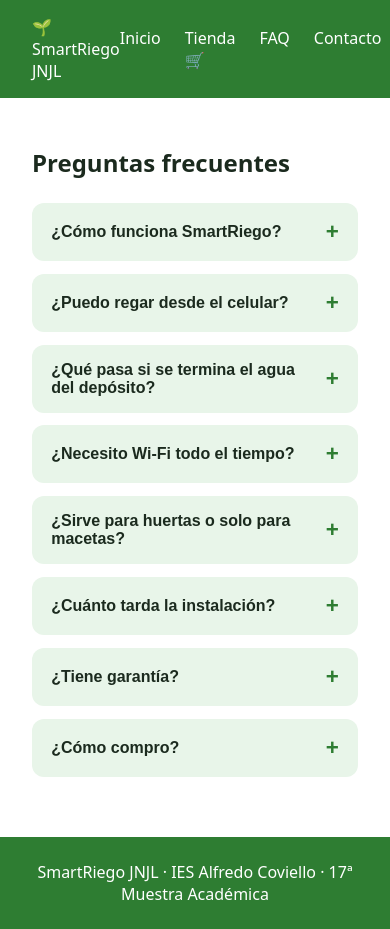
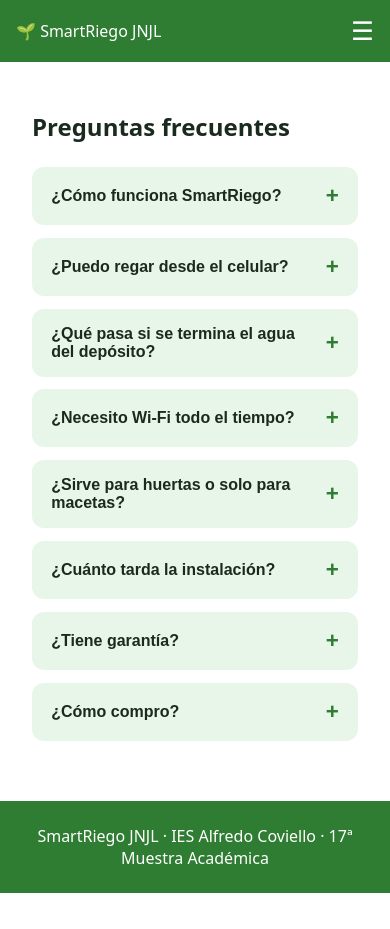
Before and after one commit to leandromonty/smartriego-web, a React (Vite) app: page /faq in a window 390 px wide. After the commit the page ends 893 px from the top, so only its background shows below. Built offline with nearby package versions, Linux system fonts and the light colour scheme.

Commit message:
feat: navbar responsive con menú hamburguesa y link activo

```diff
--- a/src/components/Navbar.jsx
+++ b/src/components/Navbar.jsx
@@ -1,19 +1,33 @@
-import { Link } from 'react-router-dom'
+import { useState } from 'react'
+import { Link, NavLink } from 'react-router-dom'
 import { useCarrito } from '../context/useCarrito'
 
 export default function Navbar() {
   const { cantidadTotal } = useCarrito()
+  const [abierto, setAbierto] = useState(false)
+
+  const cerrar = () => setAbierto(false)
 
   return (
     <header className="navbar">
-      <Link to="/" className="logo">🌱 SmartRiego JNJL</Link>
-      <nav>
-        <Link to="/">Inicio</Link>
-        <Link to="/tienda">
+      <Link to="/" className="logo" onClick={cerrar}>🌱 SmartRiego JNJL</Link>
+
+      <button
+        className="menu-toggle"
+        onClick={() => setAbierto(!abierto)}
+        aria-label="Abrir o cerrar menú"
+        aria-expanded={abierto}
+      >
+        {abierto ? '✕' : '☰'}
+      </button>
+
+      <nav className={abierto ? 'abierto' : ''}>
+        <NavLink to="/" end onClick={cerrar}>Inicio</NavLink>
+        <NavLink to="/tienda" onClick={cerrar}>
           Tienda 🛒{cantidadTotal > 0 && <span className="badge">{cantidadTotal}</span>}
-        </Link>
-        <Link to="/faq">FAQ</Link>
-        <Link to="/contacto">Contacto</Link>
+        </NavLink>
+        <NavLink to="/faq" onClick={cerrar}>FAQ</NavLink>
+        <NavLink to="/contacto" onClick={cerrar}>Contacto</NavLink>
       </nav>
     </header>
   )
--- a/src/index.css
+++ b/src/index.css
@@ -7,9 +7,25 @@
 body { font-family: system-ui, sans-serif; color: var(--texto); }
 a { text-decoration: none; color: inherit; }
 
-.navbar { display: flex; justify-content: space-between; align-items: center;
+/* NAV */
+
+.navbar { position: sticky; top: 0; z-index: 10;
+  display: flex; justify-content: space-between; align-items: center;
   padding: 1rem 2rem; background: var(--verde); color: white; }
 .navbar nav { display: flex; gap: 1.5rem; }
+.navbar nav a.active { font-weight: bold; border-bottom: 2px solid white; }
+
+.menu-toggle { display: none; background: none; border: none; color: white;
+  font-size: 1.6rem; cursor: pointer; }
+
+@media (max-width: 700px) {
+  .navbar { flex-wrap: wrap; padding: 1rem; }
+  .menu-toggle { display: block; }
+  .navbar nav { display: none; flex-direction: column; width: 100%; gap: 0; margin-top: .8rem; }
+  .navbar nav.abierto { display: flex; }
+  .navbar nav a { padding: .8rem 0; border-top: 1px solid rgba(255, 255, 255, .25); }
+  .navbar nav a.active { border-bottom: none; }
+}
 
 .hero { text-align: center; padding: 5rem 1rem; background: var(--verde-claro); }
 .hero h1 { font-size: 2.4rem; margin-bottom: 1rem; }
```
